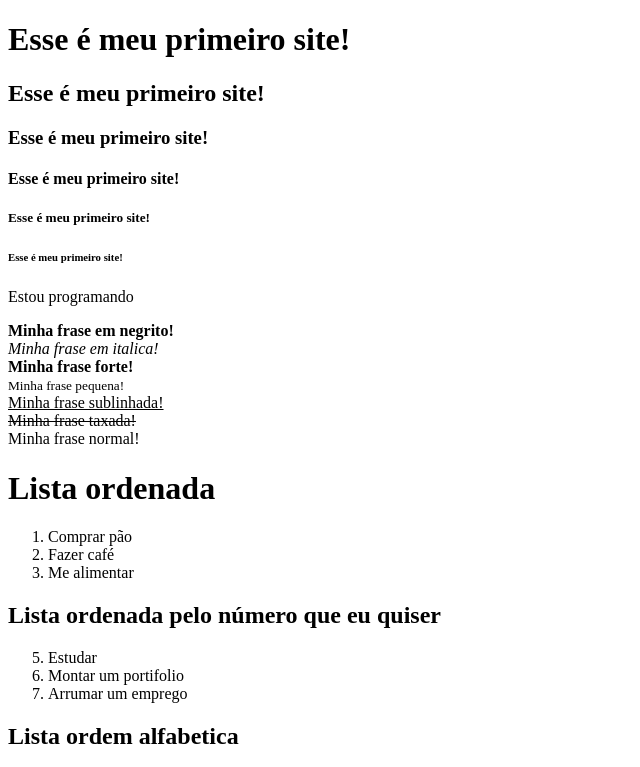
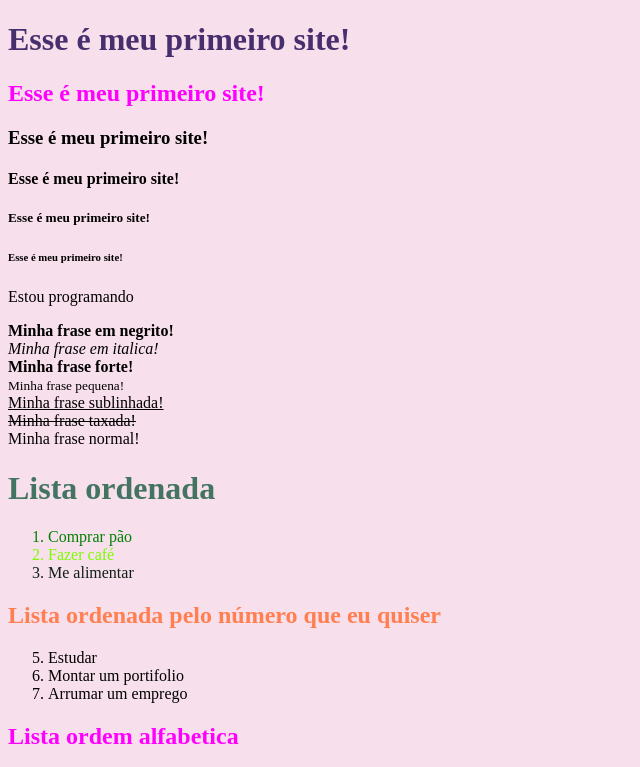
Before and after one commit to carolinabarbara/modulo-um-html-css, a plain HTML site: page index.html in a window 1280 px wide. Shown: the top 767 px of the page, without its empty margins (0-640 px from the left). Drawn offline with Linux system fonts and the light colour scheme.

Commit message:
aula 04 css

```diff
--- a/index.html
+++ b/index.html
@@ -3,10 +3,23 @@
     <head>
         <title> Site da Carol </title>
     </head>
+    <style>
+        body{
+            background-color: rgb(248, 223, 236);
+        }
+        h1{
+            color: rgb(108, 136, 148);
+        }
+        h2{
+            color: fuchsia;
+        }
+    </style>
+
+    <link rel="stylesheet" href="style.css">
 
     <body>
 
-        <h1> Esse é meu primeiro site! </h1>
+        <h1 class="primeiro_site"> Esse é meu primeiro site! </h1>
         <h2> Esse é meu primeiro site! </h2>
         <h3> Esse é meu primeiro site! </h3>
         <h4> Esse é meu primeiro site! </h5>
@@ -32,15 +45,15 @@
         Minha frase normal!
 
         <!--listas-->
-        <h1> Lista ordenada</h1>
+        <h1 class="listas-ord"> Lista ordenada</h1>
 
         <ol>
-            <li>Comprar pão</li>
-            <li>Fazer café</li>
-            <li>Me alimentar</li>
+            <li class="comprar_pao">Comprar pão</li>
+            <li class="fazerCafe">Fazer café</li>
+            <li class="meAlimentar">Me alimentar</li>
         </ol>
 
-        <h2> Lista ordenada pelo número que eu quiser</h2>
+        <h2 id="titulo"> Lista ordenada pelo número que eu quiser</h2>
         <ol start="5">
             <li>Estudar</li>
             <li>Montar um portifolio</li>
--- /dev/null
+++ b/style.css
@@ -0,0 +1,18 @@
+.primeiro_site{
+    color: rgb(71, 47, 110);
+}
+.listas-ord{
+    color: rgb(67, 115, 97);
+}
+.comprar_pao{
+    color: green;
+}
+#titulo{
+    color: coral;
+}
+.fazerCafe{
+    color: lawngreen;
+}
+.meAlimentar{
+    color: rgb(14, 32, 21);
+}
```
